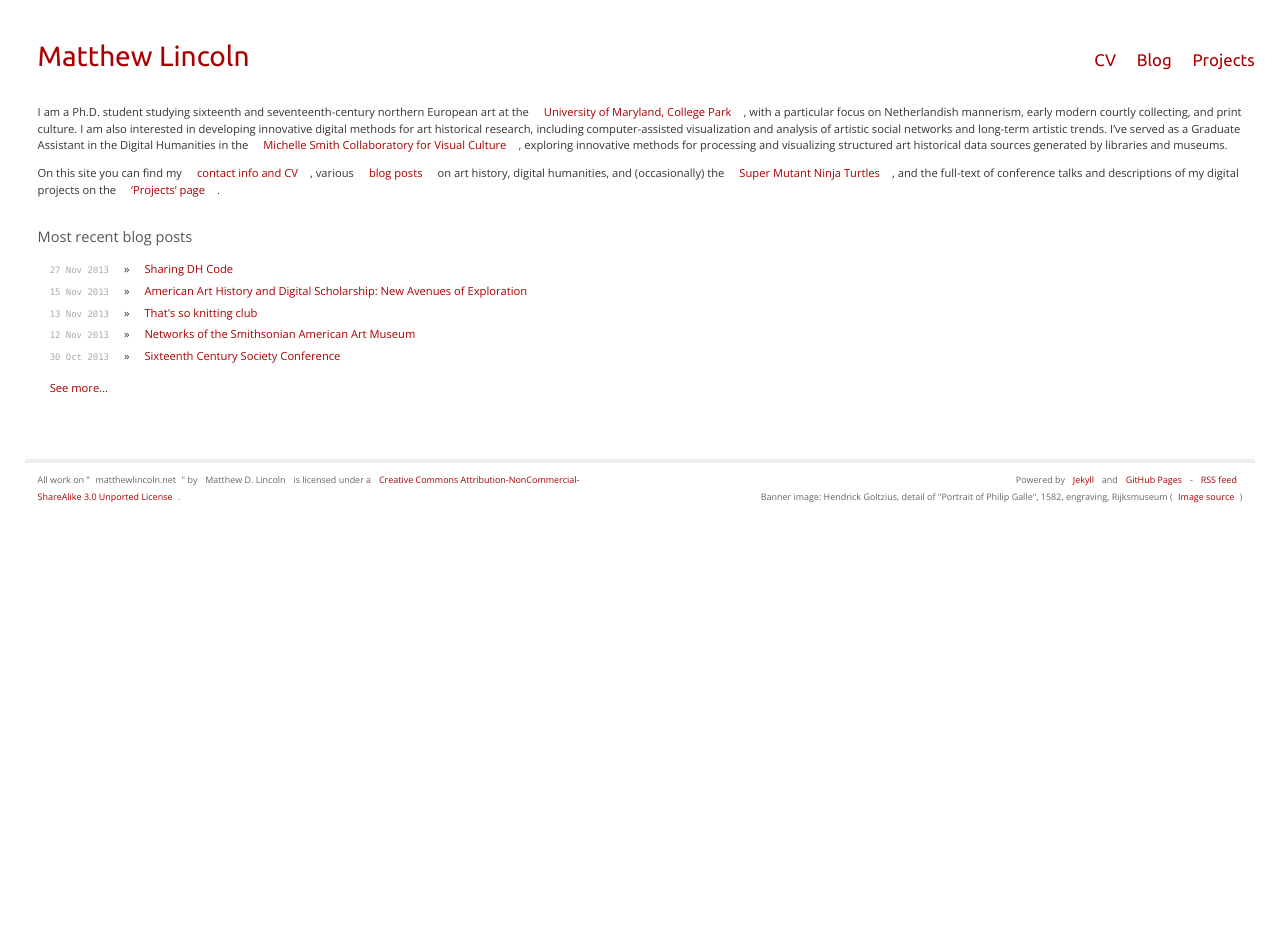
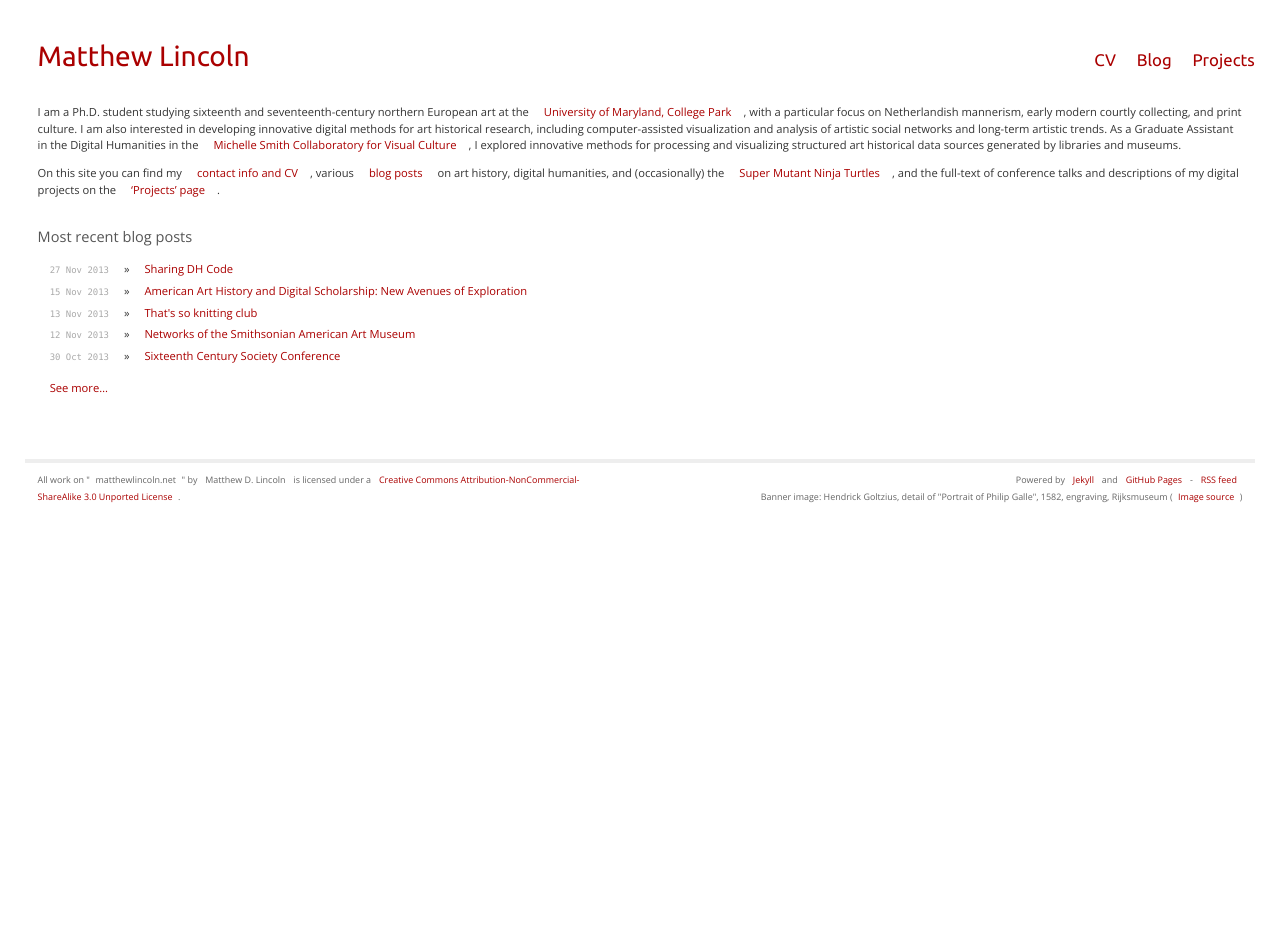
Before and after one commit to mdlincoln/mdlincoln.github.io, a Jekyll site: the page built from index.md, in a window 1280 px wide. Built offline with Jekyll 4.4.1, drawn with Linux system fonts in a browser that asks for light colours.

Commit message:
Re-word GA description

```diff
--- a/index.md
+++ b/index.md
@@ -6,7 +6,7 @@ show_title: false
 
 I am a Ph.D. student studying sixteenth and seventeenth-century northern European art at the [University of Maryland, College Park](http://arthistory.umd.edu/graduate-students/Matthew%20Lincoln), with a particular focus on Netherlandish mannerism, early modern courtly collecting, and print culture.
 I am also interested in developing innovative digital methods for art historical research, including computer-assisted visualization and analysis of artistic social networks and long-term artistic trends.
-I've served as a Graduate Assistant in the Digital Humanities in the [Michelle Smith Collaboratory for Visual Culture](http://michellesmithcollaboratory.umd.edu/), exploring innovative methods for processing and visualizing structured art historical data sources generated by libraries and museums.
+As a Graduate Assistant in the Digital Humanities in the [Michelle Smith Collaboratory for Visual Culture](http://michellesmithcollaboratory.umd.edu/), I explored innovative methods for processing and visualizing structured art historical data sources generated by libraries and museums.
 
 On this site you can find my [contact info and CV](/about), various [blog posts](/archive) on art history, digital humanities, and (occasionally) the [Super Mutant Ninja Turtles](/2013/09/10/ninja-turtles.html), and the full-text of conference talks and descriptions of my digital projects on the ['Projects' page](/projects).
 
```
